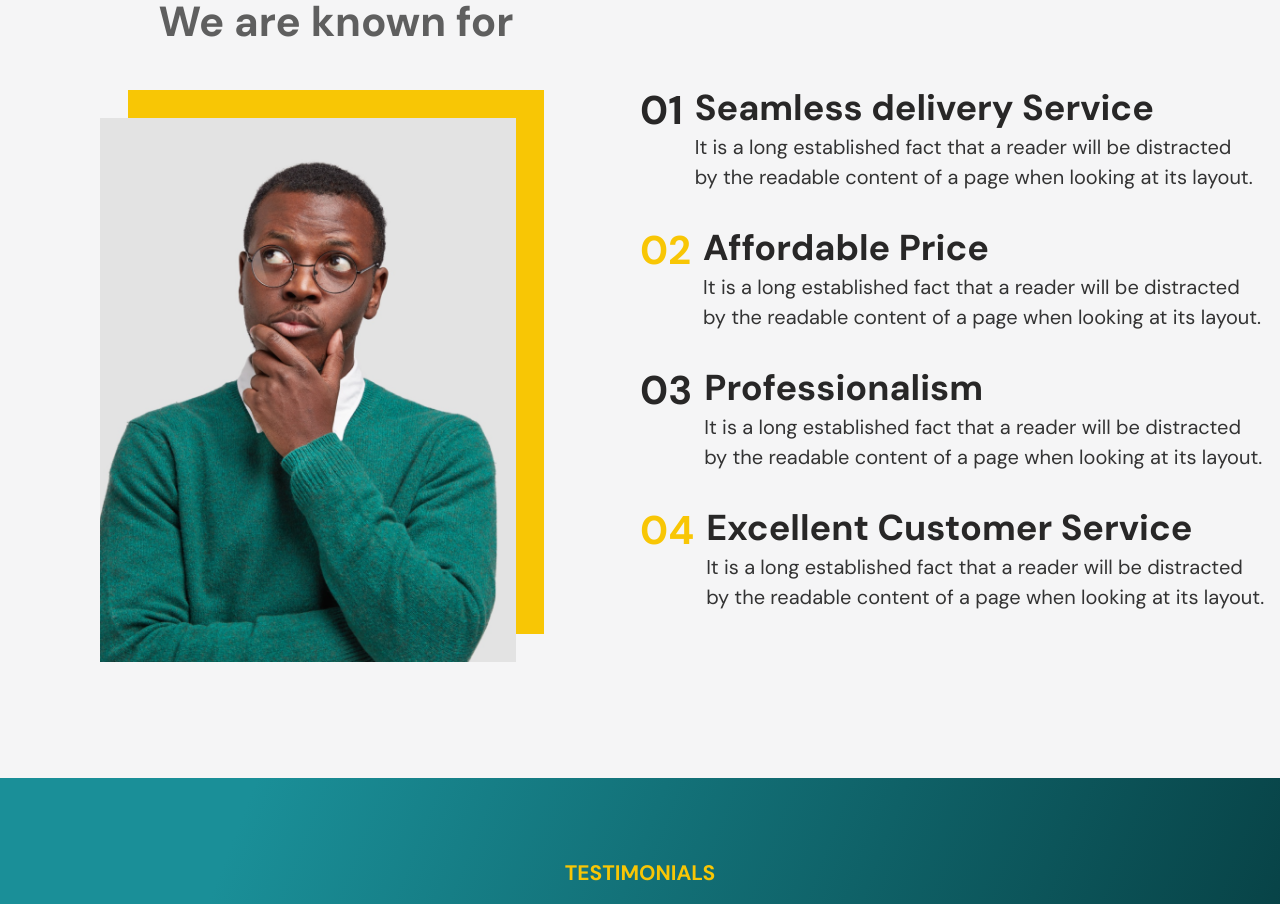
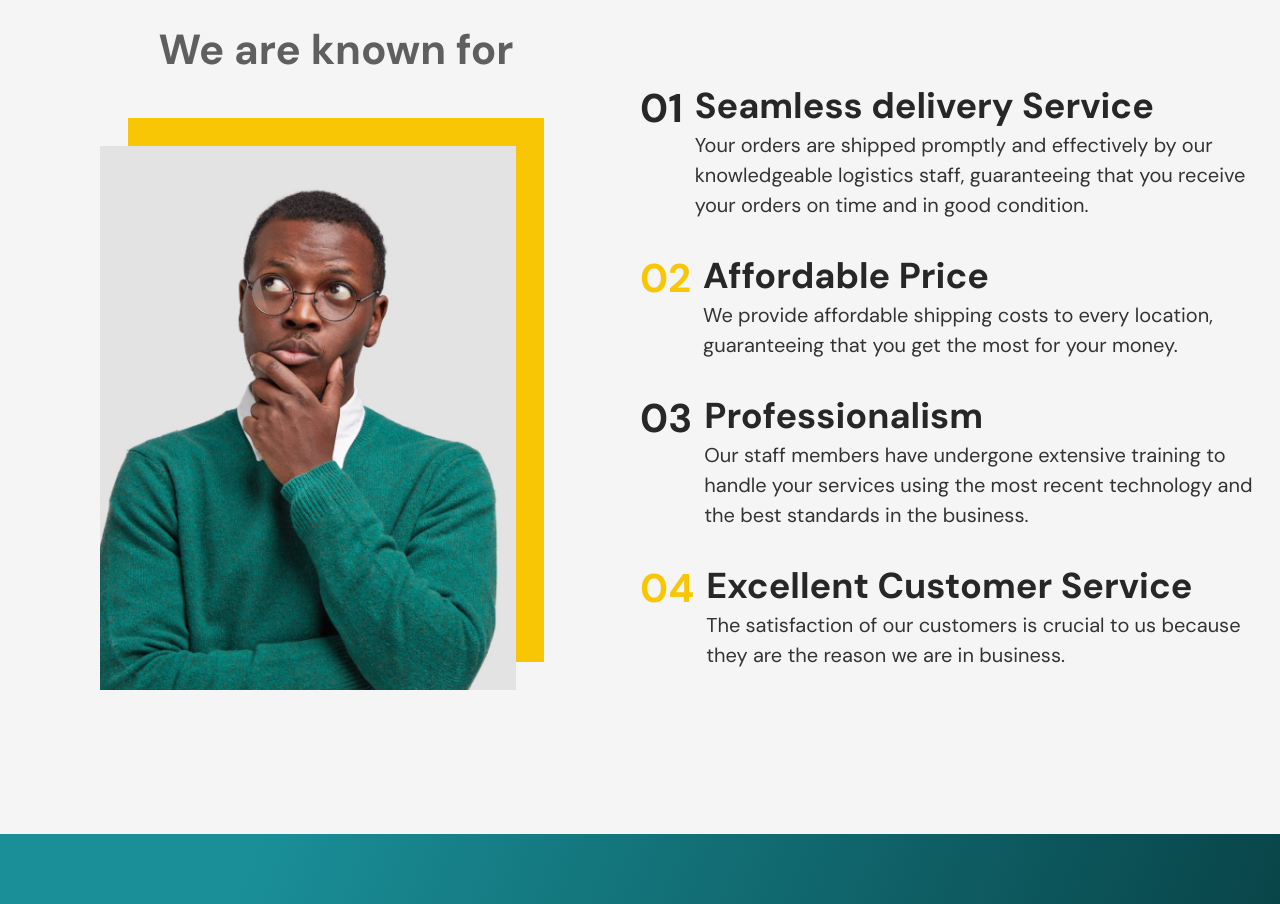
Before and after one commit to Tobiloba007/chinadojo, a React (Vite) app: page / in a window 1280 px wide. Shown: the part 5280-6184 px from the top of the page. Built offline with nearby package versions, Linux system fonts and the light colour scheme.

Commit message:
favicon added

```diff
--- a/src/components/home/HomeSection4.jsx
+++ b/src/components/home/HomeSection4.jsx
@@ -15,25 +15,25 @@ const HomeSection4 = () => {
             id: 1,
             number: <h1 className='font-sans text-2xl text-[#282727] font-[600] mr-3 lg:text-3xl xl:text-[40px]'>01</h1>,
             title: 'Seamless delivery Service',
-            words: 'It is a long established fact that a reader will be distracted by the readable content of a page when looking at its layout.  ',
+            words: 'Your orders are shipped promptly and effectively by our knowledgeable logistics staff, guaranteeing that you receive your orders on time and in good condition.',
         },
         {
             id: 2,
             number: <h1 className='font-sans text-2xl text-[#F8C605] font-[600] mr-3 lg:text-3xl xl:text-[40px]'>02</h1>,
             title: 'Affordable Price',
-            words: 'It is a long established fact that a reader will be distracted by the readable content of a page when looking at its layout.  ',
+            words: 'We provide affordable shipping costs to every location, guaranteeing that you get the most for your money.',
         },
         {
             id: 3,
             number: <h1 className='font-sans text-2xl text-[#282727] font-[600] mr-3 lg:text-3xl xl:text-[40px]'>03</h1>,
             title: 'Professionalism',
-            words: 'It is a long established fact that a reader will be distracted by the readable content of a page when looking at its layout.  ',
+            words: 'Our staff members have undergone extensive training to handle your services using the most recent technology and the best standards in the business.',
         },
         {
             id: 4,
             number: <h1 className='font-sans text-2xl text-[#F8C605] font-[600] mr-3 lg:text-3xl xl:text-[40px]'>04</h1>,
             title: 'Excellent Customer Service',
-            words: 'It is a long established fact that a reader will be distracted by the readable content of a page when looking at its layout.  ',
+            words: 'The satisfaction of our customers is crucial to us because they are the reason we are in business.',
         },
     ]
 
```
Also changed, not shown: public/favicon.png.
